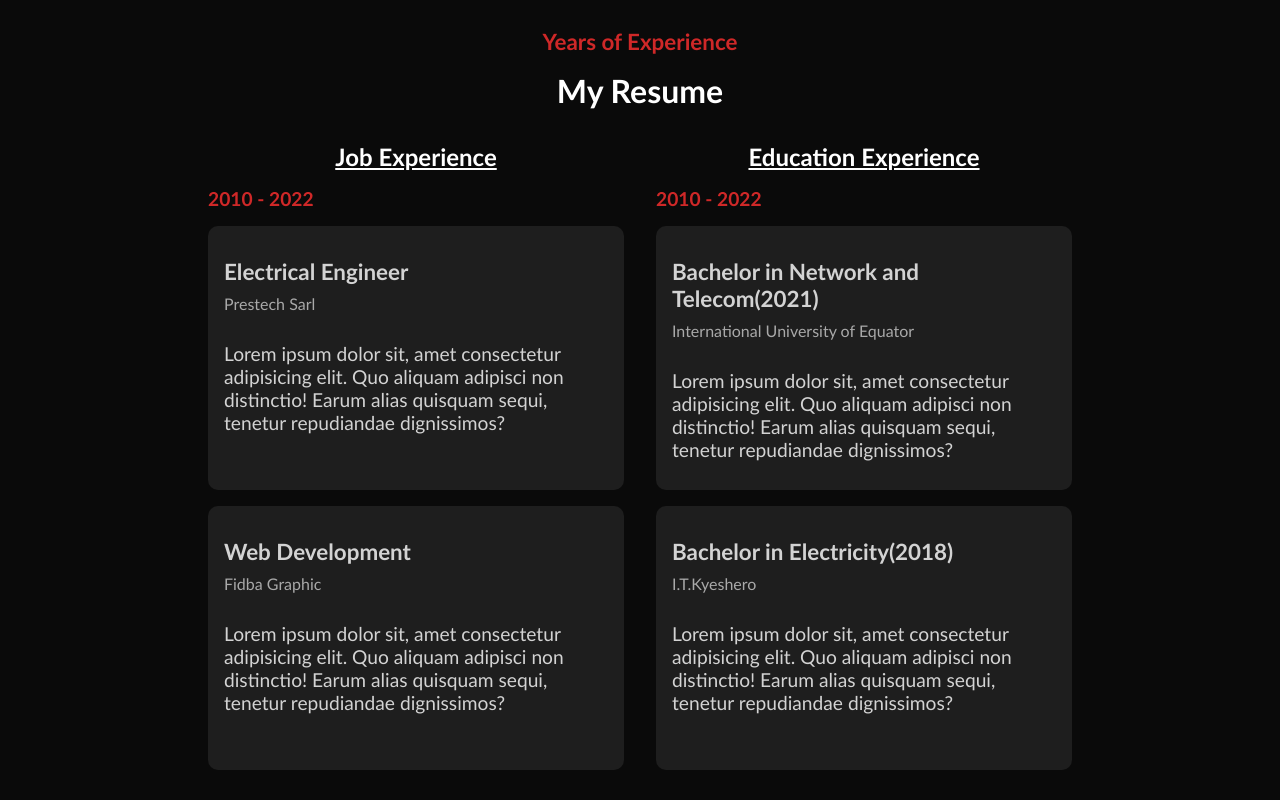
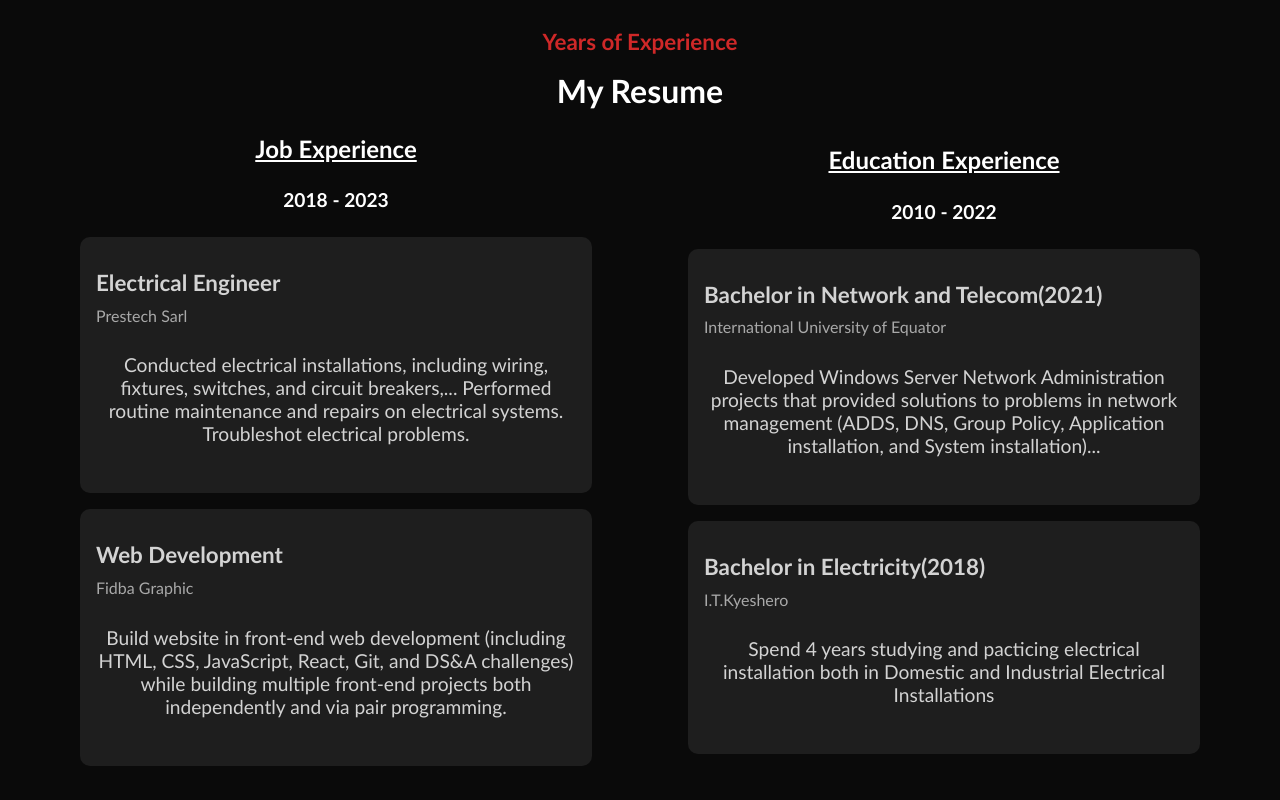
Before and after one commit to Kaghenimbale/Chris-mk34, a React (Create React App) app: page / in a window 1280 px wide. Shown: the part 3220-4020 px from the top of the page. Built offline with nearby package versions, Linux system fonts and the light colour scheme.

Commit message:
make some changes on the about page

```diff
--- a/package.json
+++ b/package.json
@@ -9,7 +9,6 @@
     "react": "^18.2.0",
     "react-dom": "^18.2.0",
     "react-icons": "^4.8.0",
-    "react-router-dom": "^6.10.0",
     "react-router-hash-link": "^2.4.3",
     "react-scripts": "5.0.1",
     "web-vitals": "^2.1.4"
@@ -37,5 +36,8 @@
       "last 1 firefox version",
       "last 1 safari version"
     ]
+  },
+  "devDependencies": {
+    "react-router-dom": "^6.11.2"
   }
 }
--- a/src/components/About/About.css
+++ b/src/components/About/About.css
@@ -1,12 +1,21 @@
 #about {
   background: rgb(10, 10, 10);
+  padding: 2rem;
 }
 
 .resume {
   display: grid;
-  grid-template-columns: 1fr;
-  gap: 2rem;
-  padding: 1rem;
+  /* gap: 2rem; */
+  justify-items: center;
+}
+
+.job {
+  display: flex;
+  flex-direction: column;
+  align-items: center;
+  justify-content: center;
+  padding: 0.5rem;
+  gap: 0.6rem;
 }
 
 .job h3 {
@@ -17,7 +26,7 @@
 }
 
 .job p {
-  color: var(--color-or);
+  /* color: var(--color-or); */
   font-size: 1.2rem;
   padding: 1rem 0;
   font-weight: 600;
@@ -31,7 +40,6 @@
 }
 
 .card {
-  width: 70vw;
   background: rgb(30, 30, 30);
   padding: 2rem 1rem;
   border-radius: 10px;
@@ -66,18 +74,7 @@
     grid-template-columns: repeat(2, 1fr);
   }
 
-  #about {
-    display: flex;
-    flex-direction: column;
-    align-items: center;
-    padding: 2rem 0;
-  }
-
-  .card {
-    width: 30vw;
-    height: 25vh;
-  }
-  .job p {
-    text-align: start;
+  .job {
+    width: 40vw;
   }
 }
--- a/src/components/About/About.jsx
+++ b/src/components/About/About.jsx
@@ -1,5 +1,5 @@
-import React from "react";
-import "./About.css";
+import React from 'react';
+import './About.css';
 
 const About = () => {
   return (
@@ -10,7 +10,7 @@ const About = () => {
       <div className="resume">
         <div className="job">
           <h3>Job Experience</h3>
-          <p>2010 - 2022</p>
+          <p>2018 - 2023</p>
 
           <div className="cards">
             <div className="card">
@@ -19,9 +19,10 @@ const About = () => {
                 <span>Prestech Sarl</span>
               </div>
               <p>
-                Lorem ipsum dolor sit, amet consectetur adipisicing elit. Quo
-                aliquam adipisci non distinctio! Earum alias quisquam sequi,
-                tenetur repudiandae dignissimos?
+                Conducted electrical installations, including wiring, fixtures,
+                switches, and circuit breakers,... Performed routine maintenance
+                and repairs on electrical systems. Troubleshot electrical
+                problems.
               </p>
             </div>
 
@@ -31,9 +32,10 @@ const About = () => {
                 <span>Fidba Graphic</span>
               </div>
               <p>
-                Lorem ipsum dolor sit, amet consectetur adipisicing elit. Quo
-                aliquam adipisci non distinctio! Earum alias quisquam sequi,
-                tenetur repudiandae dignissimos?
+                Build website in front-end web development (including HTML, CSS,
+                JavaScript, React, Git, and DS&A challenges) while building
+                multiple front-end projects both independently and via pair
+                programming.
               </p>
             </div>
           </div>
@@ -49,9 +51,10 @@ const About = () => {
                 <span>International University of Equator</span>
               </div>
               <p>
-                Lorem ipsum dolor sit, amet consectetur adipisicing elit. Quo
-                aliquam adipisci non distinctio! Earum alias quisquam sequi,
-                tenetur repudiandae dignissimos?
+                Developed Windows Server Network Administration projects that
+                provided solutions to problems in network management (ADDS, DNS,
+                Group Policy, Application installation, and System
+                installation)...
               </p>
             </div>
 
@@ -61,9 +64,8 @@ const About = () => {
                 <span>I.T.Kyeshero</span>
               </div>
               <p>
-                Lorem ipsum dolor sit, amet consectetur adipisicing elit. Quo
-                aliquam adipisci non distinctio! Earum alias quisquam sequi,
-                tenetur repudiandae dignissimos?
+                Spend 4 years studying and pacticing electrical installation
+                both in Domestic and Industrial Electrical Installations
               </p>
             </div>
           </div>
```
Also changed, not shown: index.js (added, +69 -0 lines), 1 other file (tests, documents, lock files or other folders).
